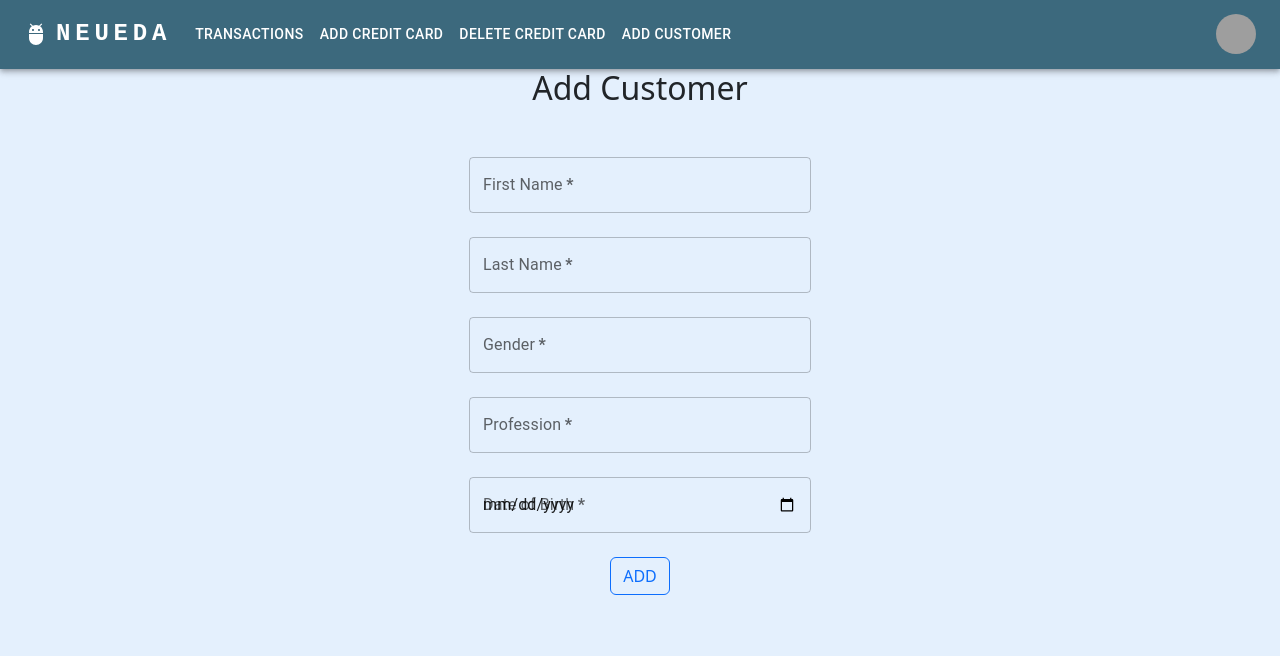
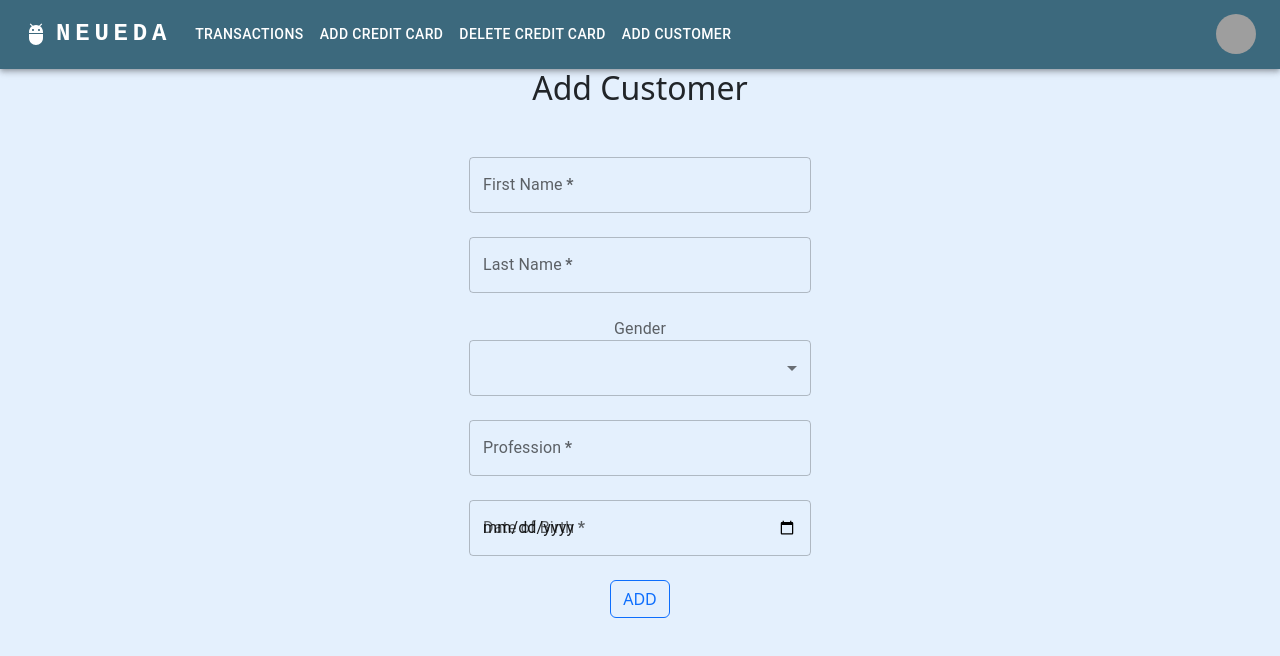
Before and after one commit to Abishek-V-19/CITI_Bala_Group_4, a React (Create React App) app in the folder frontend/: page /AddCustomer in a window 1280 px wide. Shown: the top 656 px of the page. Built offline with nearby package versions, Linux system fonts and the light colour scheme; grey boxes are pictures that could not be loaded.

Commit message:
added addCustomer page

```diff
--- a/frontend/src/components/AddCustomer.js
+++ b/frontend/src/components/AddCustomer.js
@@ -4,6 +4,9 @@ import CircularProgress from "@mui/material/CircularProgress";
 import Stack from "@mui/material/Stack";
 import Box from "@mui/material/Box";
 import Button from "@mui/material/Button";
+import Select, { SelectChangeEvent } from '@mui/material/Select';
+import InputLabel from '@mui/material/InputLabel';
+import MenuItem from '@mui/material/MenuItem';
 
 function AddCustomer(){
     const [postData, setPostData] = useState({
@@ -26,7 +29,7 @@ function AddCustomer(){
         event.preventDefault();
         setRenderResponse(false);
         setLoader(true);
-        const url = "http://localhost:8080/";
+        const url = "http://localhost:8080/customer/add";
 
         try {
           console.log(postData);
@@ -87,7 +90,7 @@ function AddCustomer(){
               />
             </div>
             <div>
-              <TextField
+              {/* <TextField
                 type="text"
                 label="Gender"
                 name="gender"
@@ -95,7 +98,20 @@ function AddCustomer(){
                 onChange={handleInputChange}
                 sx={{ width: "90%" }}
                 required
-              />
+              /> */}
+               <InputLabel id="gender-label">Gender</InputLabel>
+                <Select
+                  labelId="gender-label"
+                  id="gender"
+                  value={postData.gender}
+                  label="Gender"
+                  onChange={handleInputChange}
+                  sx={{ width: "90%" }}
+                >
+                  <MenuItem value={"M"}>Male</MenuItem>
+                  <MenuItem value={"F"}>Female</MenuItem>
+                </Select>
+
             </div>
             <div>
               <TextField
```
